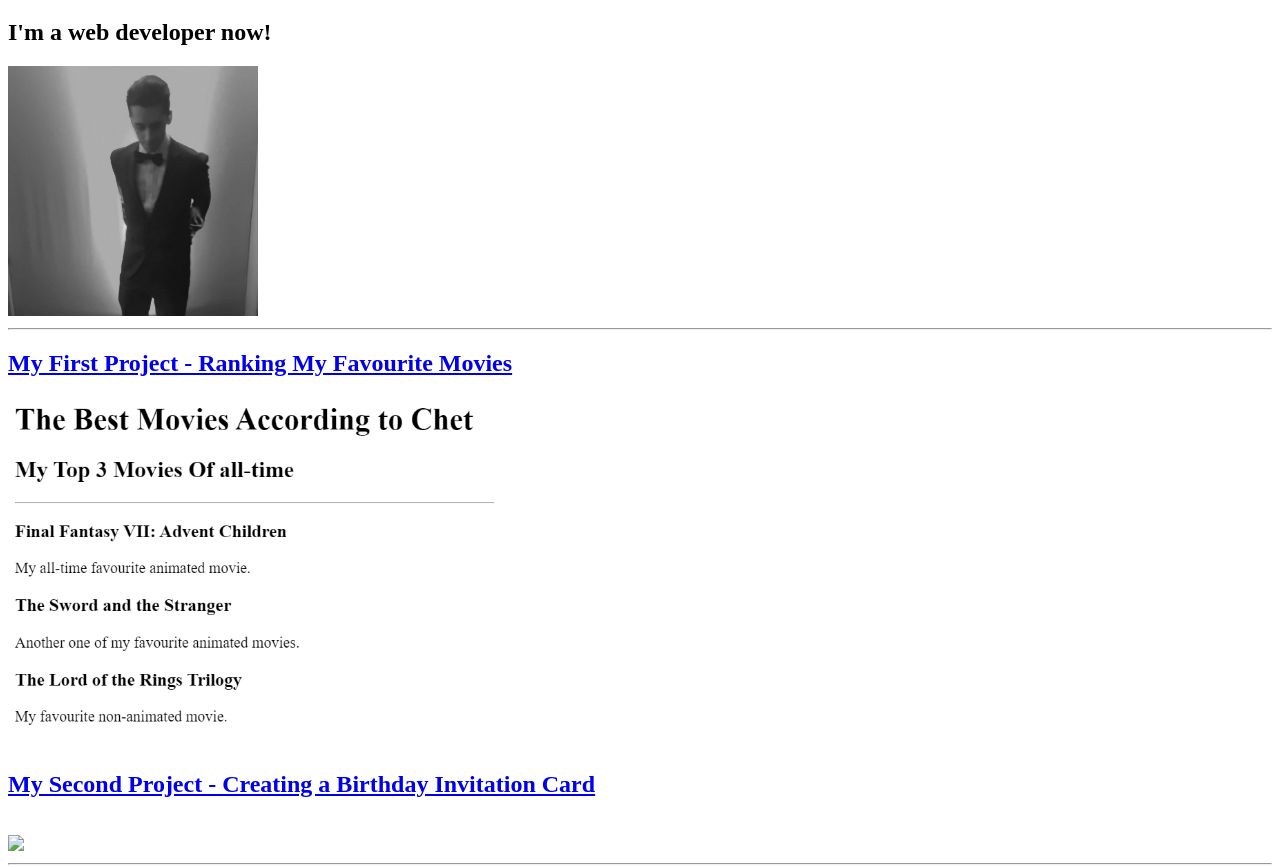
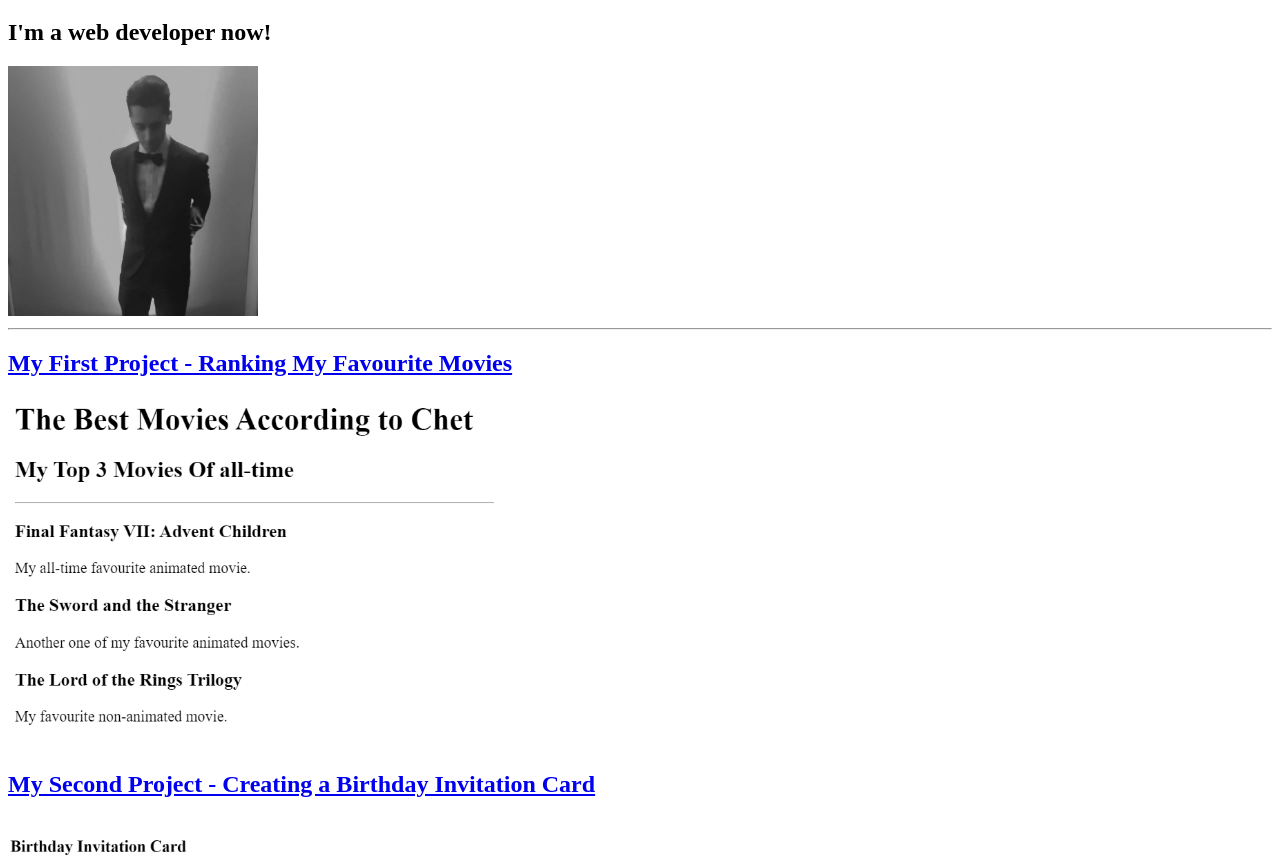
Before and after one commit to Chet2023/html-Portfolio, a plain HTML site: page index.html in a window 1280 px wide. Shown: the part 61-928 px from the top of the page. Drawn offline with Linux system fonts and the light colour scheme.

Commit message:
Update index.html

```diff
--- a/index.html
+++ b/index.html
@@ -32,7 +32,7 @@
     </a>
     <br />
     <img
-      src="../4.3 HTML Porfolio Project/assets/images/Updated Birthday Invitation Card Project.PNG"
+      src="./assets/images/Updated Birthday Invitation Card Project.PNG"
       height="300"
     />
 
```
